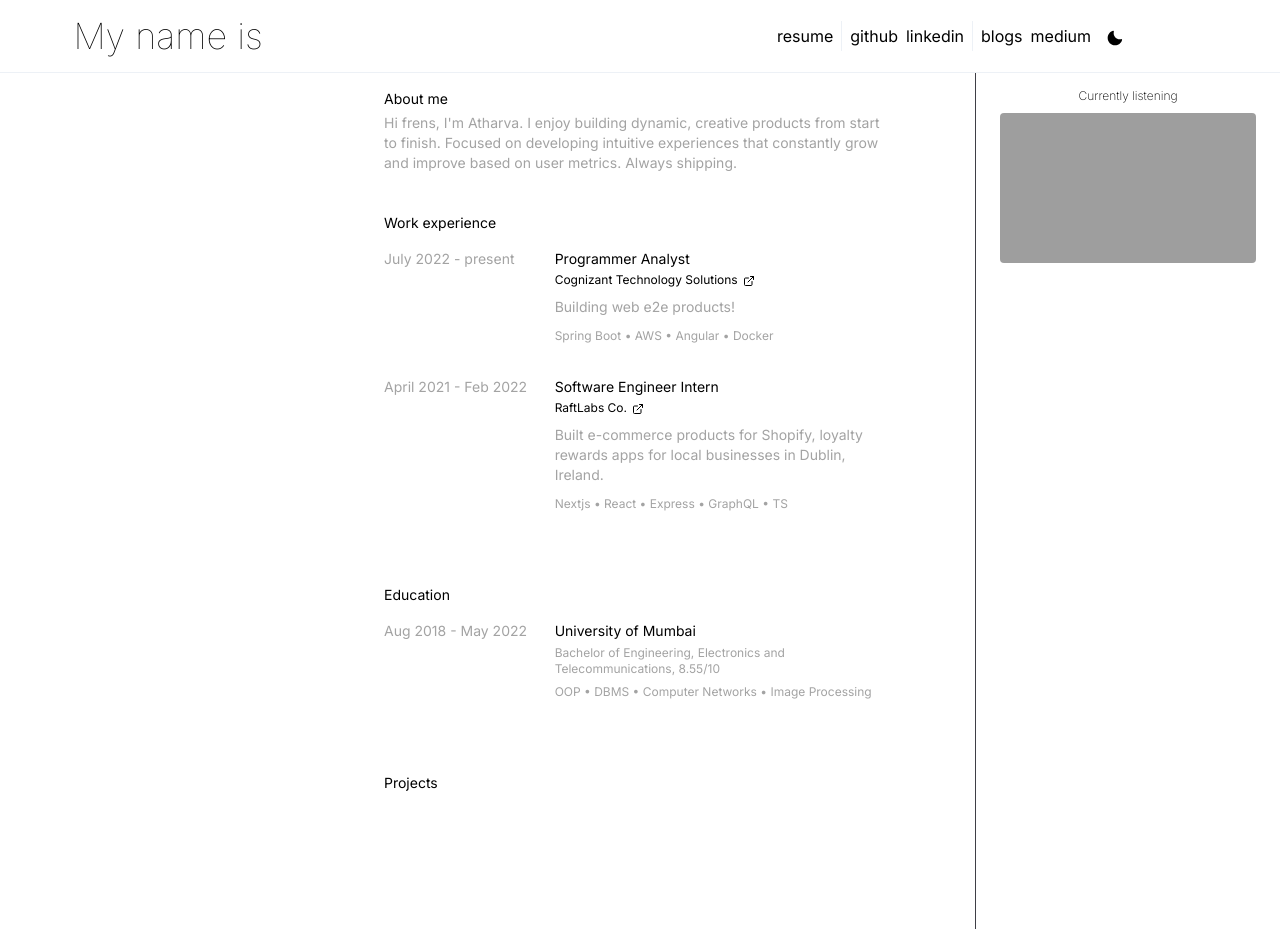
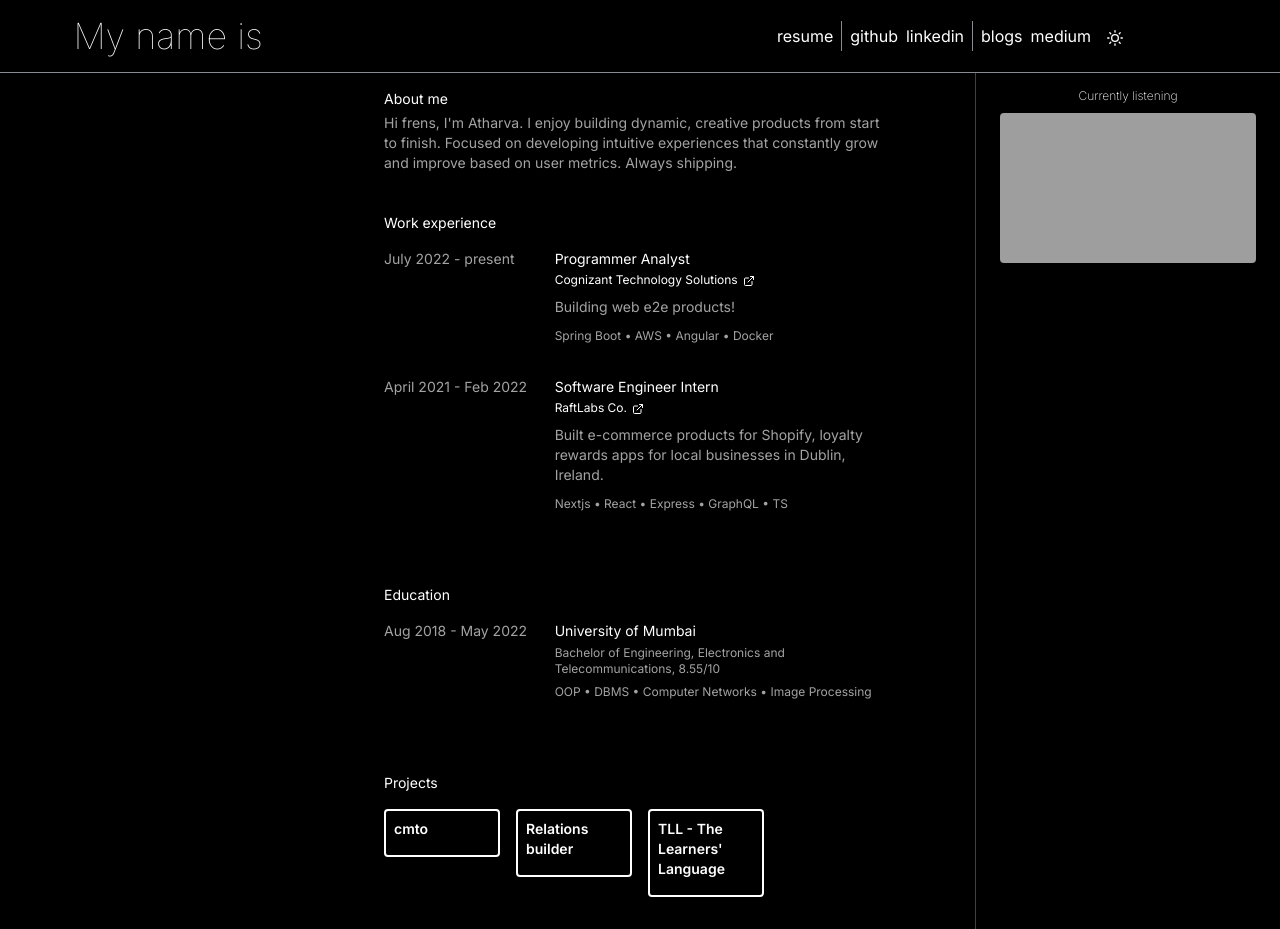
Before and after one commit to athkdev/me, a Next.js app: page / in a window 1280 px wide. Built offline with nearby package versions, Linux system fonts and the light colour scheme; grey boxes are pictures that could not be loaded.

Commit message:
fix: dark mode syncs with nav title colors

```diff
--- a/src/components/nav.tsx
+++ b/src/components/nav.tsx
@@ -24,7 +24,6 @@
   Pencil1Icon,
 } from "@radix-ui/react-icons";
 
-
 import EmailForResume from "./EmailForResume";
 import { CustomStyles, TAILWIND } from "@/shared";
 import _ from "lodash";
@@ -47,21 +46,24 @@
 }: NavProps): ReactElement => {
   const [drawerOpen, setDrawerOpen] = useState<boolean>(false);
 
-    const mode = 'light';
-    const _initTitleColorStyle = mode === 'light' ? TAILWIND.color.secondary : TAILWIND.color.primary;
-    const [titleColorStyle, setTitleColorStyle] = useState<string>(_initTitleColorStyle);
+  const mode = "dark";
+  const _initTitleColorStyle =
+    mode === "dark" ? TAILWIND.color.secondary : TAILWIND.color.primary;
+  const [titleColorStyle, setTitleColorStyle] =
+    useState<string>(_initTitleColorStyle);
 
   const handleOnDrawerOpen = () => {
-        setDrawerOpen(prev => !prev);
+    setDrawerOpen((prev) => !prev);
   };
 
   useEffect(() => {
     // set cookie as well
-        setTitleColorStyle(prev => {
-            return prev === TAILWIND.color.primary ? TAILWIND.color.secondary : TAILWIND.color.primary;
-        })
-
-    }, [darkModeToggle])
+    setTitleColorStyle((color) => {
+      return color === TAILWIND.color.secondary
+        ? TAILWIND.color.primary
+        : TAILWIND.color.secondary;
+    });
+  }, [darkModeToggle]);
 
   return (
     <>
@@ -78,7 +80,9 @@
           <div>
             <h1 className="font-thin text-2xl md:text-4xl hover:-translate-y-1 transition ease-in-out">
               My name is{" "}
-                            <span className={`name underline underline-offset-2 hover:bg-amber-400 cursor-pointer ${titleColorStyle}`}>
+              <span
+                className={`name underline underline-offset-2 hover:bg-amber-400 cursor-pointer ${titleColorStyle}`}
+              >
                 <Link href="/">Atharva Kamble.</Link>
               </span>
             </h1>
--- a/src/pages/_app.tsx
+++ b/src/pages/_app.tsx
@@ -16,7 +16,7 @@
 
 export default function App({ Component, pageProps }: AppProps) {
   const [resumeModalOpen, setResumeModalOpen] = useState<boolean>(false);
-  const [darkModeToggle, setDarkModeToggle] = useState<boolean>(false); // this value will come from the cookies just like the _initStyles
+  const [darkModeToggle, setDarkModeToggle] = useState<boolean>(true); // this value will come from the cookies just like the _initStyles
 
   const [styles, setStyles] = useState<CustomStyles>(_initStyles);
 
@@ -24,8 +24,8 @@
     setStyles((prev: CustomStyles) => {
       const tmp = _.cloneDeep(prev);
       tmp.colorClass = darkModeToggle
-        ? TAILWIND.color.primary
-        : TAILWIND.color.secondary;
+        ? TAILWIND.color.secondary
+        : TAILWIND.color.primary;
 
       tmp.backgroundClass = darkModeToggle
         ? TAILWIND.background.primary
--- a/src/shared/styles.ts
+++ b/src/shared/styles.ts
@@ -4,7 +4,7 @@
     secondary: "bg-white",
   },
   color: {
-    primary: "text-white",
-    secondary: "text-black",
+    primary: "text-black",
+    secondary: "text-white",
   },
 };
```
Lines whose indentation alone changed are shown as unchanged.
